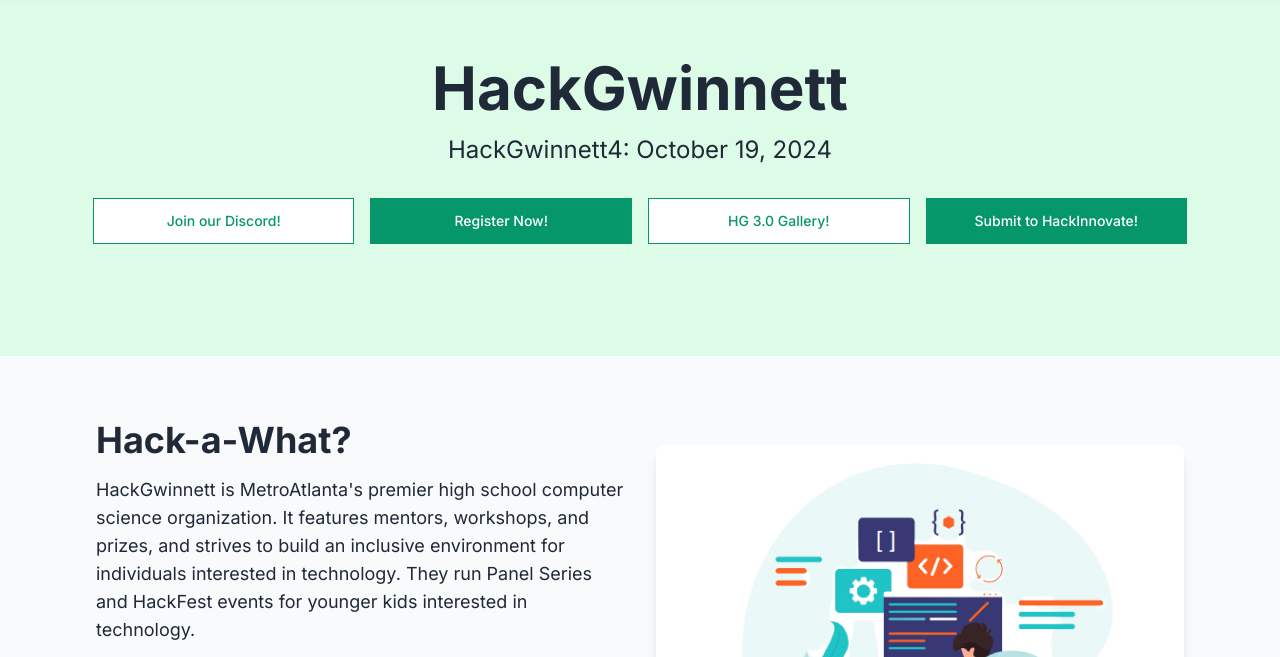
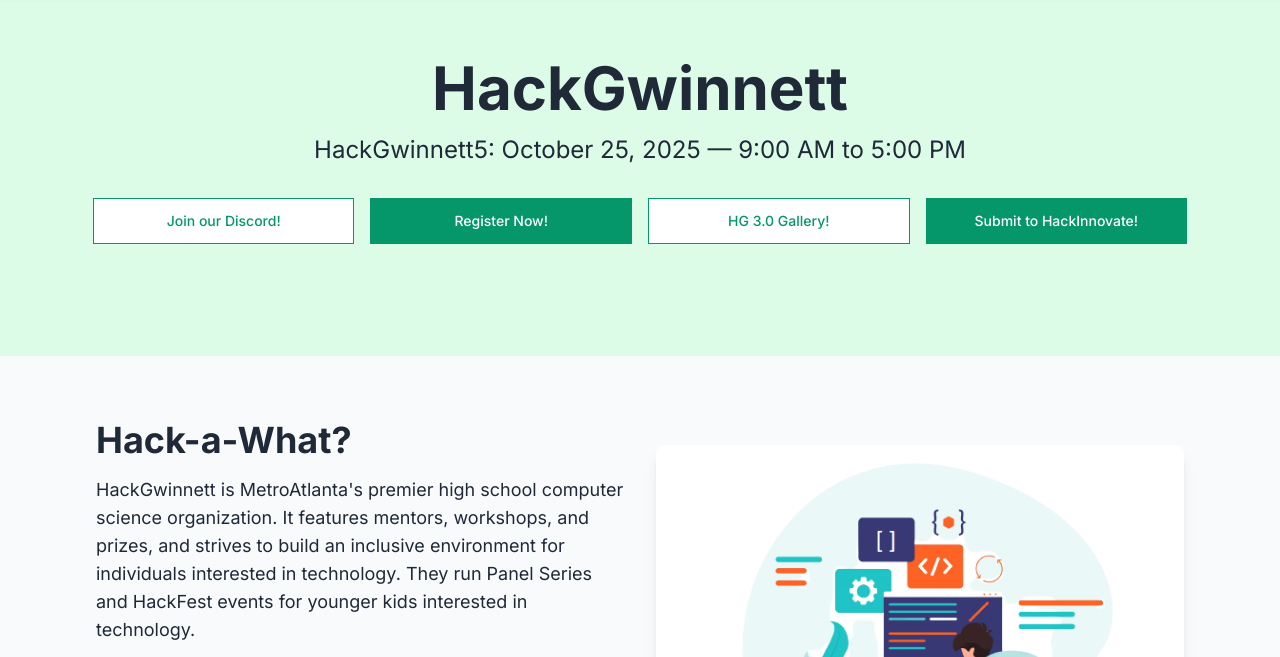
Before and after one commit to hackgwinnett/hackgwinnett.github.io, a plain HTML site: page index.html in a window 1280 px wide. Shown: the part 70-727 px from the top of the page. Drawn offline with nearby package versions, Linux system fonts and the light colour scheme; a small style sheet from the web is missing.

Commit message:
2025 Event Dates Updated
HG 4 Info --> HG 5 Info. - KP.

```diff
--- a/index.html
+++ b/index.html
@@ -168,8 +168,9 @@
         data-aos-delay="500"
         class="text-xl md:text-2xl mb-8"
       >
-        HackGwinnett4: October 19, 2024
+        HackGwinnett5: October 25, 2025 — 9:00 AM to 5:00 PM
       </h4>
+
       <div class="grid grid-cols-1 sm:grid-cols-2 md:grid-cols-4 gap-4">
         <a
           href="https://discord.gg/M5JM3USkeW"
```
